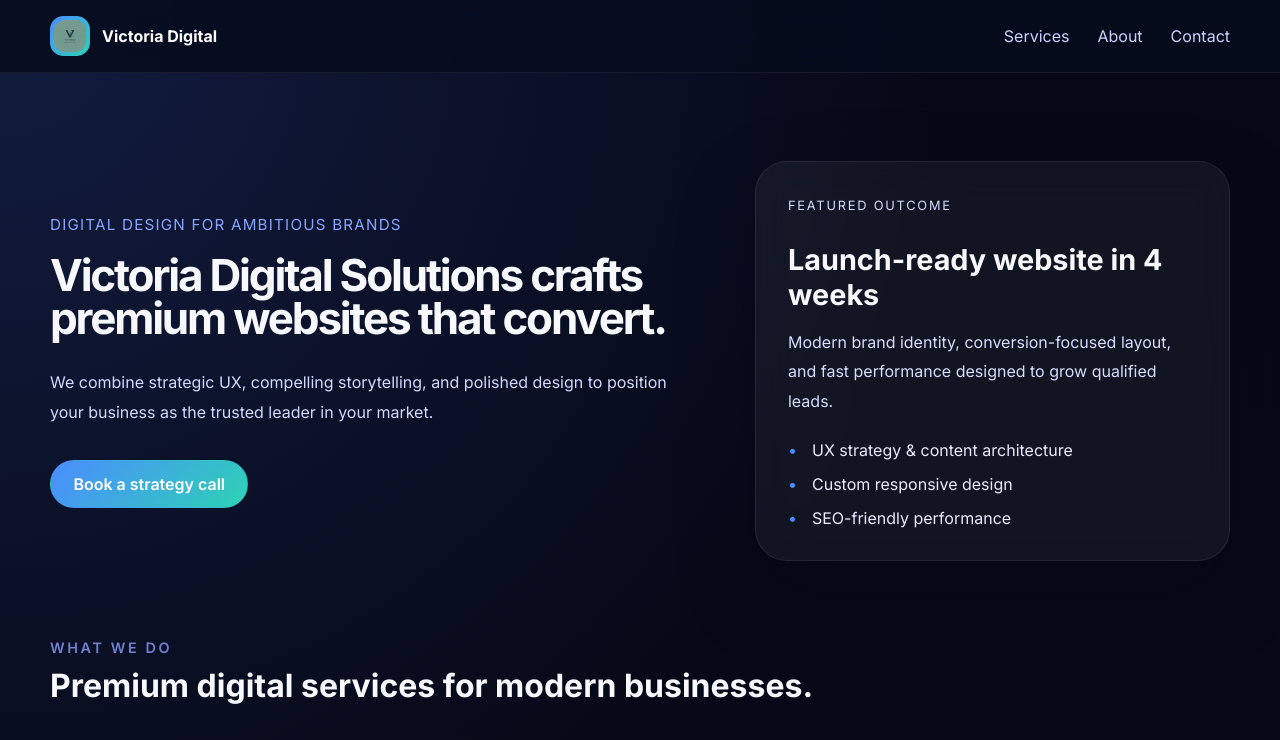
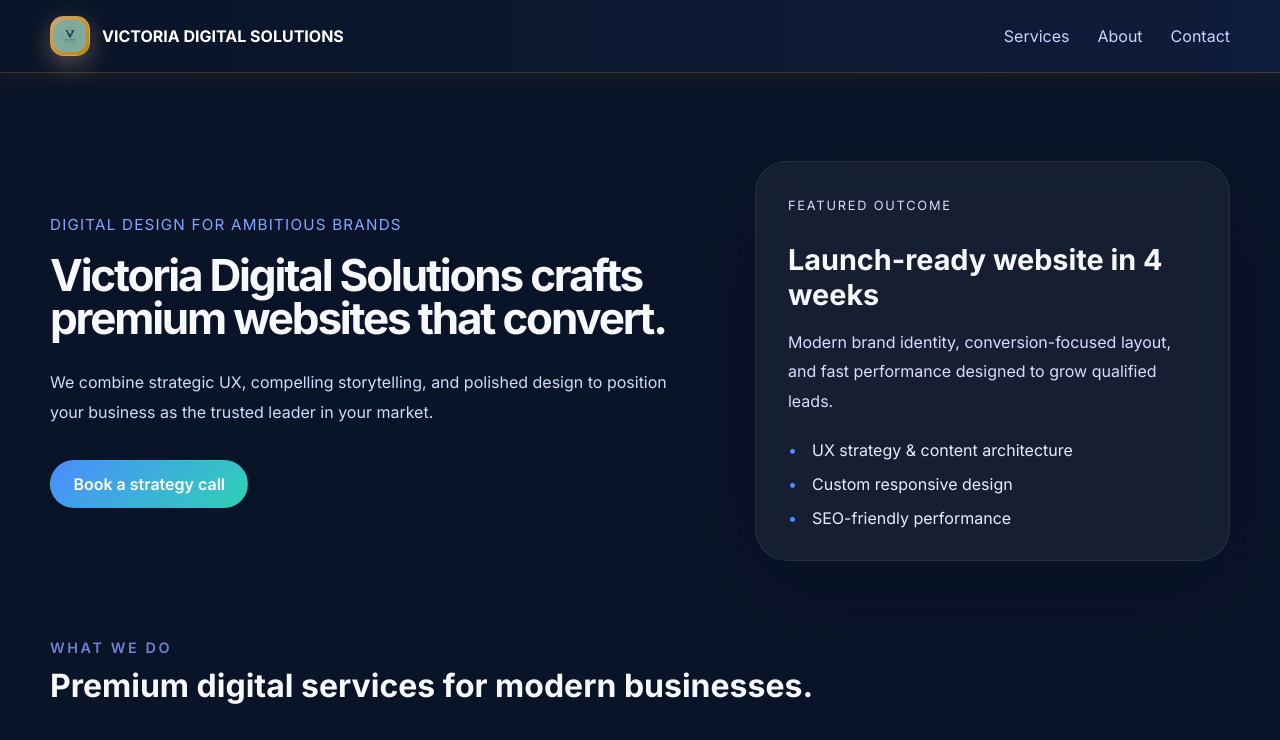
Before and after one commit to Luke-code2025/Victoria, a plain HTML site: page index.html in a window 1280 px wide. Shown: the top 740 px of the page. Drawn offline with Linux system fonts and the light colour scheme.

Commit message:
6th commit

```diff
--- a/index.html
+++ b/index.html
@@ -25,13 +25,13 @@
             <span class="brand-mark">
               <img src="images/logo.png" alt="Victoria Digital logo" class="brand-logo" />
             </span>
-            <span>Victoria Digital</span>
+            <span>VICTORIA DIGITAL SOLUTIONS</span>
           </a>
           <nav class="site-nav" aria-label="Primary navigation">
             <a href="#services">Services</a>
             <a href="#about">About</a>
             <a href="#contact">Contact</a>
-          </nav>
+         </nav>
           <button class="nav-toggle" aria-label="Toggle navigation">
             <span></span>
             <span></span>
--- a/styles.css
+++ b/styles.css
@@ -3,7 +3,7 @@
   font-family: 'Inter', system-ui, sans-serif;
   font-synthesis: none;
   text-rendering: optimizeLegibility;
-  background: #050816;
+  background: #0a1428;
   color: #f7f8fb;
 }
 
@@ -18,9 +18,7 @@ html {
 body {
   margin: 0;
   min-height: 100vh;
-  background: radial-gradient(circle at top left, rgba(84, 120, 255, 0.18), transparent 32%),
-    radial-gradient(circle at bottom right, rgba(66, 215, 183, 0.16), transparent 28%),
-    linear-gradient(180deg, #050816 0%, #070b19 100%);
+  background: #0a1428;
 }
 
 button,
@@ -44,8 +42,9 @@ img {
   top: 0;
   z-index: 20;
   backdrop-filter: blur(14px);
-  background: rgba(6, 12, 29, 0.84);
-  border-bottom: 1px solid rgba(255, 255, 255, 0.06);
+  background: linear-gradient(90deg, rgba(10, 20, 40, 0.95), rgba(15, 30, 61, 0.92));
+  border-bottom: 1px solid rgba(184, 134, 11, 0.3);
+  box-shadow: 0 4px 20px rgba(184, 134, 11, 0.1);
 }
 
 .header-inner {
@@ -72,7 +71,9 @@ img {
   align-items: center;
   justify-content: center;
   border-radius: 0.85rem;
-  background: linear-gradient(135deg, #4b8cff, #2dd2b5);
+  background: linear-gradient(135deg, #d4a574, #b8860b);
+  box-shadow: 0 8px 24px rgba(212, 165, 116, 0.4);
+  border: 1px solid rgba(212, 165, 116, 0.5);
 }
 
 .brand-logo {
@@ -80,6 +81,8 @@ img {
   height: 2rem;
   object-fit: contain;
   border-radius: 0.7rem;
+  filter: brightness(1.1);
+  box-shadow: inset 0 2px 8px rgba(255, 255, 255, 0.2);
 }
 
 .site-nav {
```
